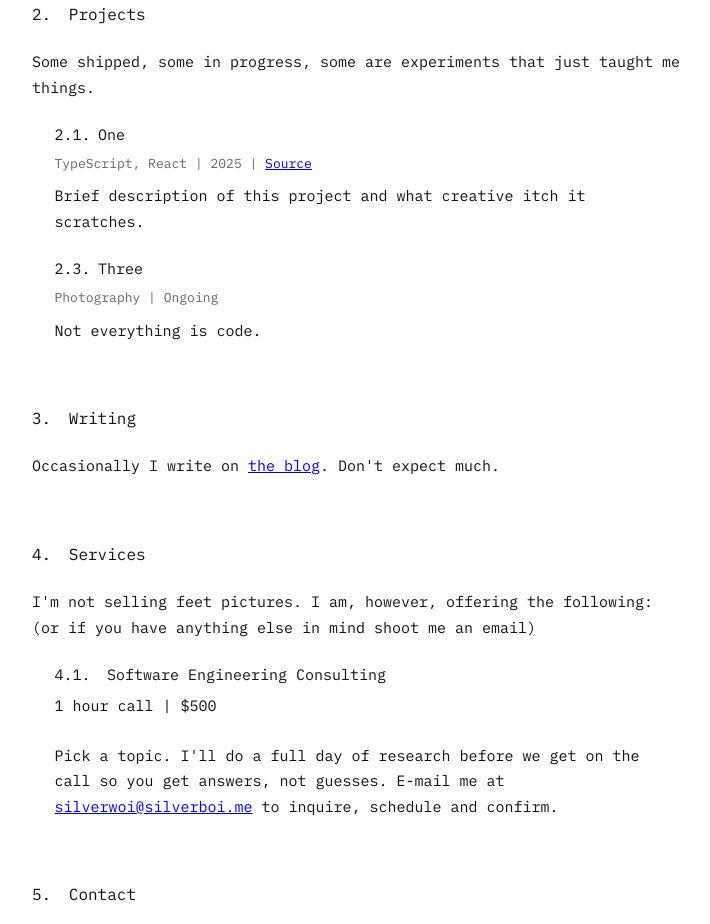
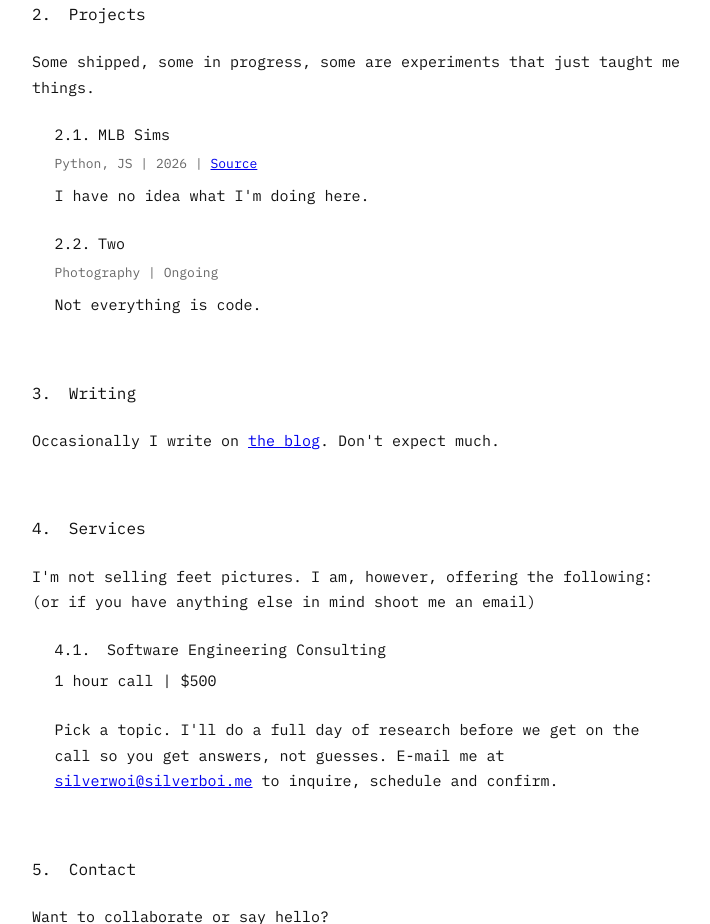
Before and after one commit to DPLATA/silverboi.me, a plain HTML site: page index.html in a window 1280 px wide. Shown: the part 860-1784 px from the top of the page, without its empty margins (283-993 px from the left). Drawn offline with Linux system fonts and the light colour scheme.

Commit message:
chore: update projects section

```diff
--- a/index.html
+++ b/index.html
@@ -69,11 +69,10 @@
         </p>
 
         <article class="project-item">
-          <h3><span class="section-number">2.1.</span>One</h3>
-          <p class="project-meta">TypeScript, React | 2025 | <a href="#">Source</a></p>
+          <h3><span class="section-number">2.1.</span>MLB Sims</h3>
+          <p class="project-meta">Python, JS | 2026 | <a href="https://mlbsims.com">Source</a></p>
           <p>
-            Brief description of this project and what creative itch it
-            scratches.
+            I have no idea what I'm doing here.
           </p>
         </article>
 
@@ -86,7 +85,7 @@
         </article> -->
 
         <article class="project-item">
-          <h3><span class="section-number">2.3.</span>Three</h3>
+          <h3><span class="section-number">2.2.</span>Two</h3>
           <p class="project-meta">Photography | Ongoing</p>
           <p>
             Not everything is code.
```
